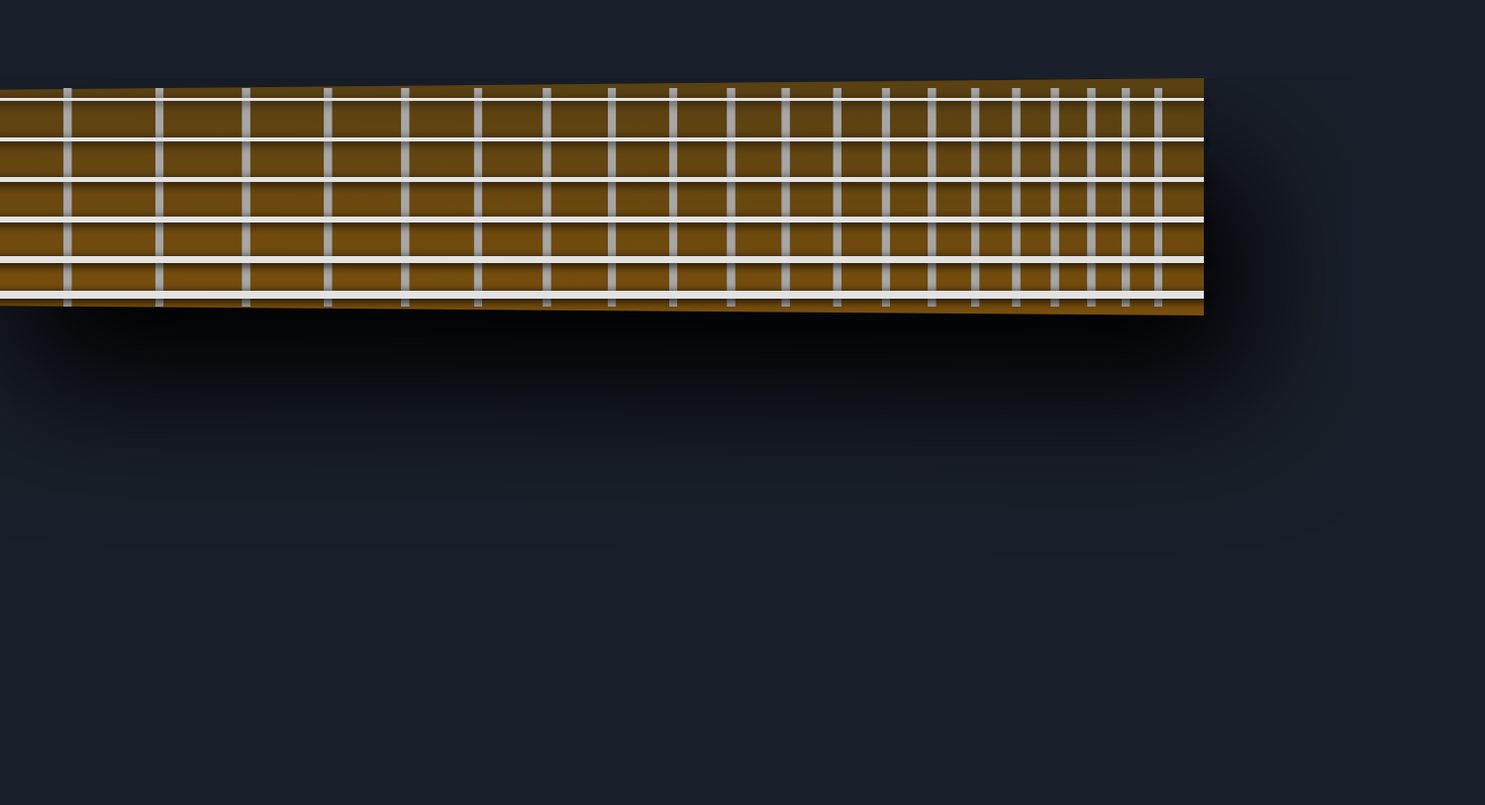
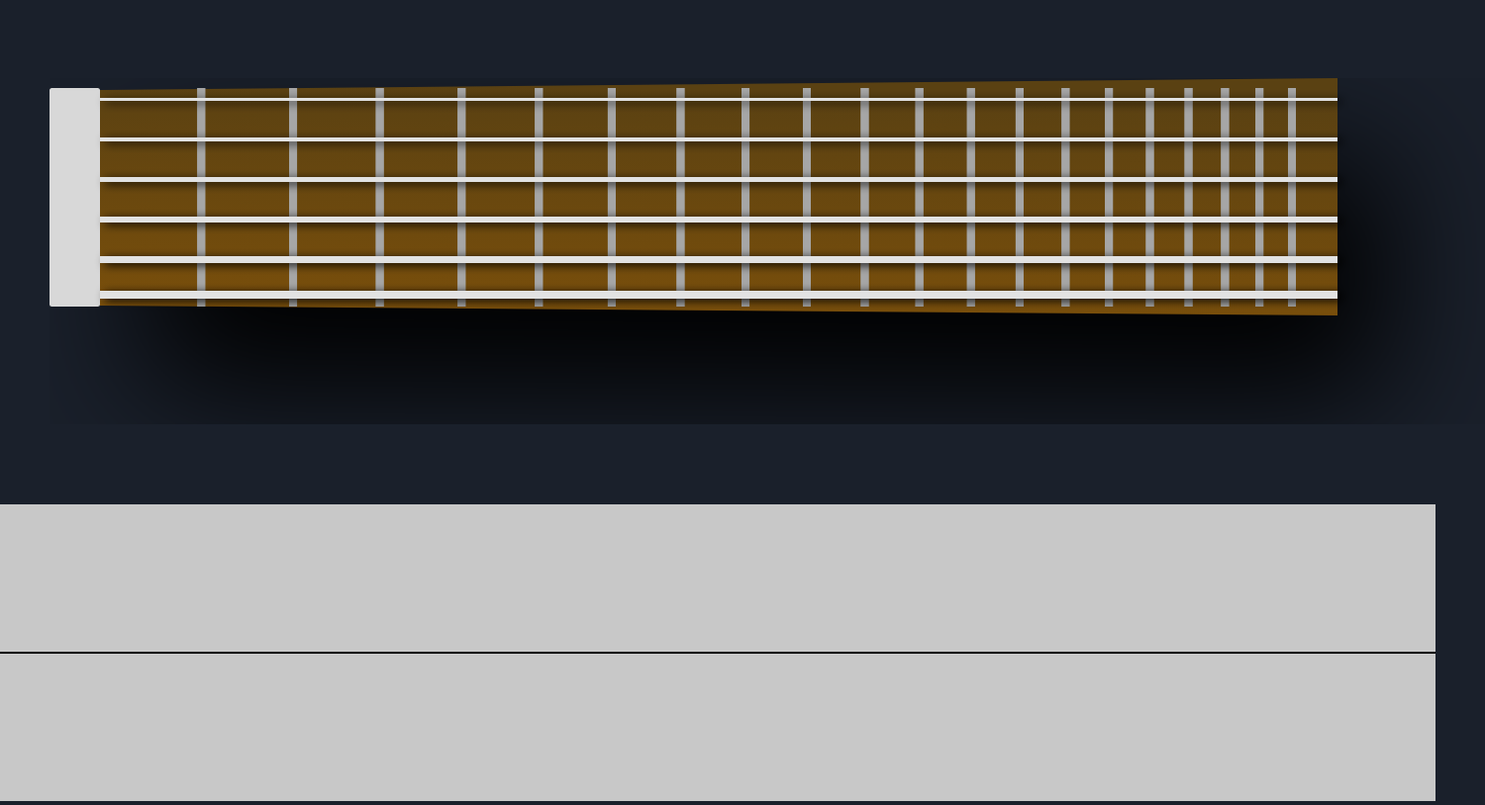
Before and after one commit to mariuszkalinski/guitarTabPlayer, a website built with webpack: page app/index.html in a window 1280 px wide. Shown: the part 73-887 px from the top of the page at 99% size, 1500 px wide, since content can reach past the window. Before the commit the page ends 800 px from the top, so only its background shows below. Built offline with nearby package versions, Linux system fonts and the light colour scheme.

Commit message:
add analyser

```diff
--- a/app/audioService/index.js
+++ b/app/audioService/index.js
@@ -1,6 +1,53 @@
 const { AudioContext } = window;
 
 const audioContext = new AudioContext();
+const analyser = audioContext.createAnalyser();
+
+analyser.fftSize = 2048;
+const bufferLength = analyser.frequencyBinCount;
+const dataArray = new Uint8Array(bufferLength);
+analyser.getByteTimeDomainData(dataArray);
+
+// Get a canvas defined with ID "oscilloscope"
+const canvas = document.getElementById('oscilloscope');
+const canvasCtx = canvas.getContext('2d');
+
+// draw an oscilloscope of the current audio source
+
+function draw() {
+  analyser.getByteTimeDomainData(dataArray);
+
+  canvasCtx.fillStyle = 'rgb(200, 200, 200)';
+  canvasCtx.fillRect(0, 0, canvas.width, canvas.height);
+
+  canvasCtx.lineWidth = 2;
+  canvasCtx.strokeStyle = 'rgb(0, 0, 0)';
+
+  canvasCtx.beginPath();
+
+  const sliceWidth = (canvas.width * 1.0) / bufferLength;
+  let x = 0;
+
+  for (let i = 0; i < bufferLength; i += 1) {
+    const v = dataArray[i] / 128.0;
+    const y = (v * canvas.height) / 2;
+
+    if (i === 0) {
+      canvasCtx.moveTo(x, y);
+    } else {
+      canvasCtx.lineTo(x, y);
+    }
+
+    x += sliceWidth;
+  }
+
+  canvasCtx.lineTo(canvas.width, canvas.height / 2);
+  canvasCtx.stroke();
+
+  window.requestAnimationFrame(draw);
+}
+
+draw();
 
 export function generateSound(frequency) {
   const masterDry = audioContext.createGain();
@@ -11,11 +58,12 @@ export function generateSound(frequency) {
 
   const oscillator = audioContext.createOscillator();
   oscillator.frequency.value = frequency;
-  oscillator.type = 'triangle';
+  oscillator.type = 'square';
 
   oscillator.connect(masterDry);
 
   masterDry.connect(audioContext.destination);
+  masterDry.connect(analyser);
   oscillator.start(audioContext.currentTime);
   oscillator.stop(audioContext.currentTime + 0.5);
 }
--- a/app/index.html
+++ b/app/index.html
@@ -15,7 +15,10 @@
     </div>
   </nav>
   <div class="container">
-    <canvas id="myCanvas" width="1450" height="500" />
+    <canvas id="myCanvas" width="1450" height="350" /></canvas>
+  </div>
+  <div>
+    <canvas id="oscilloscope" width="1450" height="300" /></canvas>
   </div>
 </body>
 </html>
--- a/app/styles/styles.scss
+++ b/app/styles/styles.scss
@@ -7,17 +7,12 @@ body {
   padding: 0;
 }
 
-canvas {
-  width: auto;
-  height: auto;
-}
-
 .container {
   width: calc(100% - 100px);
-  height: 500px;
+  height: 350px;
   position: relative;
-  display: flex;
-  justify-content: center;
+  // display: flex;
+  // justify-content: center;
   margin: 81px 50px;
 }
 
--- a/app/view/index.js
+++ b/app/view/index.js
@@ -94,7 +94,7 @@ const generateGuitarView = (getContext, data, height) => {
       const { leftPosition } = setCoords(notePosition, width, elementIndex);
 
       elem.addEventListener('click', (event) => {
-        const x = (event.pageX) - (canvasLeftBorderPosition - elemLeft) - 60;
+        const x = (event.pageX) - (canvasLeftBorderPosition - elemLeft);
         const y = (event.pageY) - (elemTop + canvasTopBorderPosition);
 
         if (y > topPosition
```
